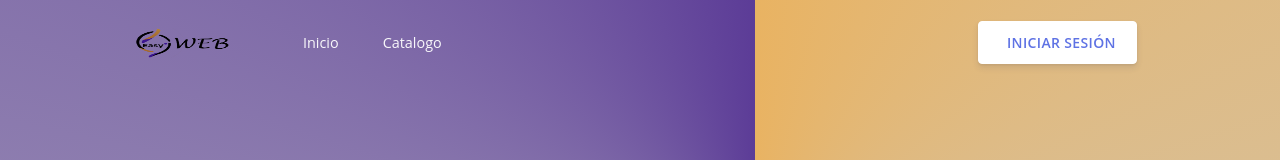
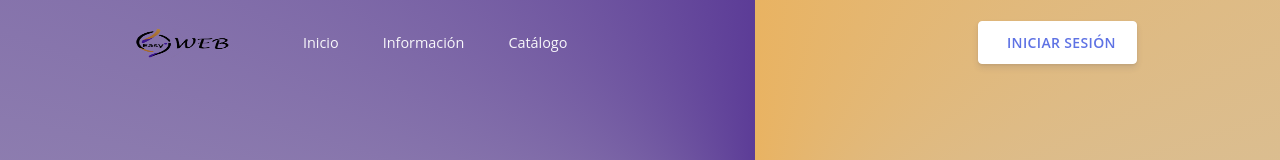
Before and after one commit to aharongp/proyecto-software-frontend, an Angular app: page /#/landing in a window 1280 px wide. Shown: the top 160 px of the page. Built offline with nearby package versions, Linux system fonts and the light colour scheme; some icons are missing.

Commit message:
Agregacion catalogo

```diff
--- a/src/app/app.module.ts
+++ b/src/app/app.module.ts
@@ -21,6 +21,7 @@ import { AdminComponent } from './admin/admin.component';
 import { AdminNavComponent } from './shared/admin-nav/admin-nav.component';
 import { ClientNavComponent } from './shared/client-nav/client-nav.component';
 import { OrdersComponentAdmin } from './admin/orders/orders.component';
+import { CatalogoComponent } from './catalogo/catalogo.component';
 
 
 @NgModule({
@@ -38,7 +39,8 @@ import { OrdersComponentAdmin } from './admin/orders/orders.component';
     AdminComponent,
     AdminNavComponent,
     ClientNavComponent,
-    OrdersComponentAdmin
+    OrdersComponentAdmin,
+    CatalogoComponent
   ],
   imports: [
     BrowserModule,
--- /dev/null
+++ b/src/app/catalogo/catalogo.component.html
@@ -0,0 +1,6 @@
+<h2>Catálogo</h2>
+<div *ngFor="let item of catalogo">
+  <h3>{{ item.titulo }}</h3>
+  <p>{{ item.description }}</p>
+  <a [href]="item.url" target="_blank">Ver más</a>
+</div>
--- /dev/null
+++ b/src/app/catalogo/catalogo.component.ts
@@ -0,0 +1,19 @@
+import { Component, OnInit } from '@angular/core';
+import { CatalogoService } from '../services/catalogo.service';
+
+@Component({
+  selector: 'app-catalogo',
+  templateUrl: './catalogo.component.html',
+  styleUrls: ['./catalogo.component.css']
+})
+export class CatalogoComponent implements OnInit {
+  catalogo: any[] = [];
+
+  constructor(private catalogoService: CatalogoService) {}
+
+  ngOnInit(): void {
+    this.catalogoService.getCatalogo().subscribe(data => {
+      this.catalogo = data;
+    });
+  }
+}
--- /dev/null
+++ b/src/app/services/catalogo.service.ts
@@ -0,0 +1,16 @@
+import { Injectable } from '@angular/core';
+import { HttpClient } from '@angular/common/http';
+import { Observable } from 'rxjs';
+
+@Injectable({
+  providedIn: 'root'
+})
+export class CatalogoService {
+  private apiUrl = 'http://localhost:3000/catalogo';
+
+  constructor(private http: HttpClient) {}
+
+  getCatalogo(): Observable<any[]> {
+    return this.http.get<any[]>(this.apiUrl);
+  }
+}
--- a/src/app/shared/navbar/navbar.component.html
+++ b/src/app/shared/navbar/navbar.component.html
@@ -26,20 +26,20 @@
       </div>
       <ul class="navbar-nav navbar-nav-hover align-items-lg-center">
         <li class="nav-item dropdown">
-          <a class="nav-link no-caret" data-toggle="dropdown" role="button" [routerLink]="['/']">
-            <i class="ni ni-ui-04 d-lg-none"></i>
+          <a class="nav-link no-caret" [routerLink]="['/']">
             <span class="nav-link-inner--text">Inicio</span>
           </a>
         </li>
-
         <li class="nav-item dropdown">
-          <a [routerLink]="['/servicesproducts']" class="nav-link no-caret" data-toggle="dropdown" role="button">
-            <i class="ni ni-collection d-lg-none"></i>
-            <span class="nav-link-inner--text">Catalogo</span>
+          <a class="nav-link no-caret" [routerLink]="['/servicesproducts']">
+            <span class="nav-link-inner--text">Información</span>
           </a>
         </li>
-
-
+        <li class="nav-item dropdown">
+          <a class="nav-link no-caret" [routerLink]="['/catalogo']">
+            <span class="nav-link-inner--text">Catálogo</span>
+          </a>
+        </li>
       </ul>
       <ul class="navbar-nav align-items-lg-center ml-lg-auto">
         <li class="nav-item d-none d-lg-block ml-lg-4">
```
Also changed, not shown: src/app/app.routing.ts (+2 -5 lines), src/app/catalogo/catalogo.component.css (added), 2 other files (tests, documents, lock files or other folders).
